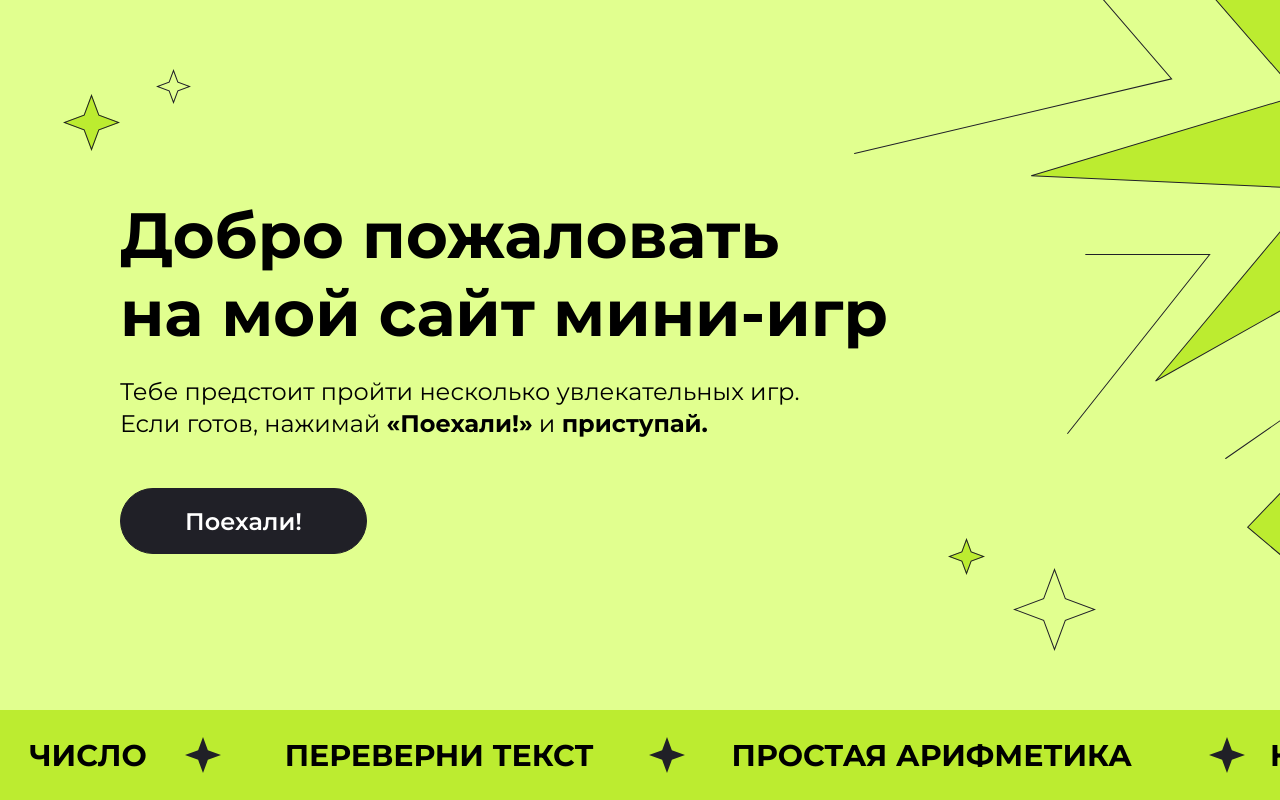
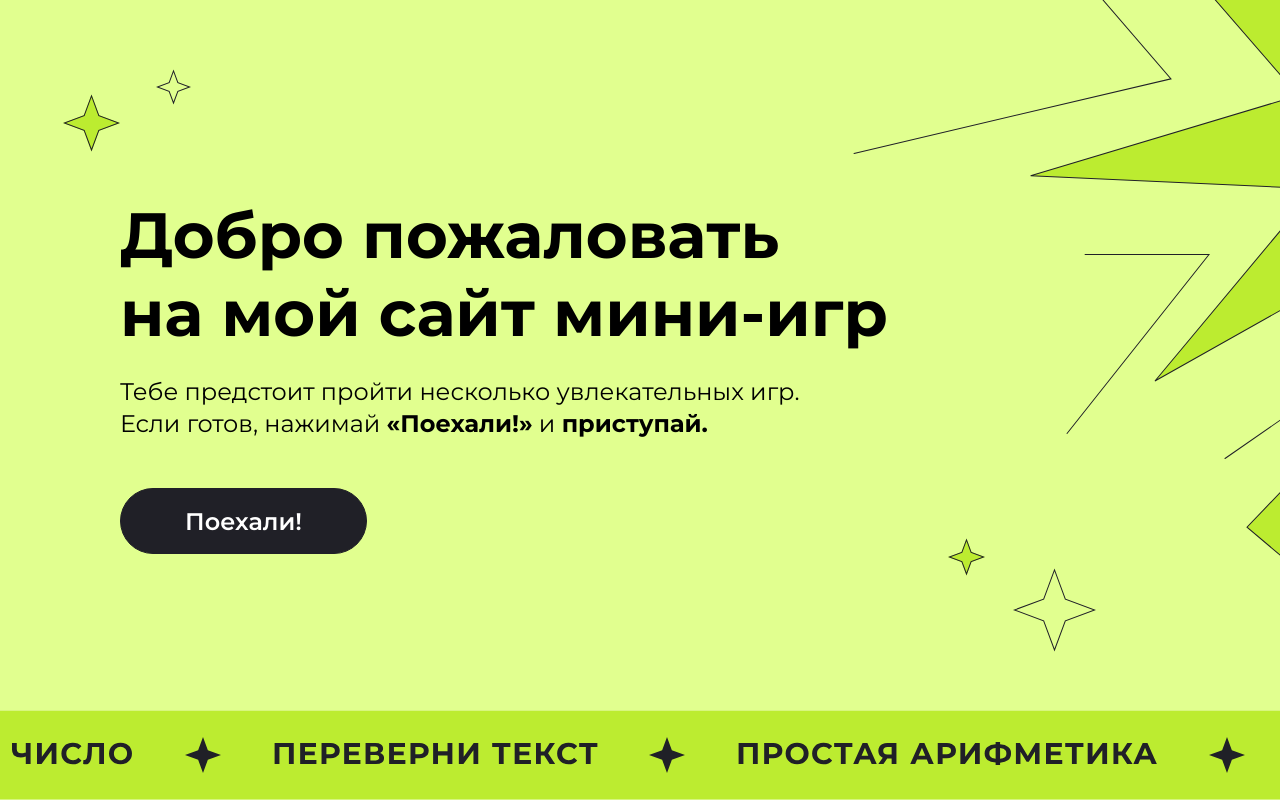
Before and after one commit to MaksimNegorkiy/2-nd-course-hw, a plain HTML site: page index.html in a window 1280 px wide. Shown: the top 800 px of the page. Drawn offline with Linux system fonts and the light colour scheme.

Commit message:
edit 20241016

```diff
--- a/css/style.css
+++ b/css/style.css
@@ -15,37 +15,13 @@ a {
   position: absolute;
   width: 1440px;
   height: 800px;
-  background: #E1FF8F;
+  background: #e1ff8f;
   overflow: hidden;
 }
 
-.star-top2 {
+.stars {
   position: absolute;
   left: 63px;
-  top: 94px;
-}
-
-.star-top3 {
-  position: absolute;
-  left: 156px;
-  top: 69px;
-}
-
-.star-top5 {
-  position: absolute;
-  left: 948px;
-  top: 538px;
-}
-
-.star-top4 {
-  position: absolute;
-  left: 1013px;
-  top: 568px;
-}
-
-.vector-group {
-  position: absolute;
-  left: 854px;
   top: -333.46px;
 }
 
@@ -66,6 +42,7 @@ a {
 }
 
 .button {
+  position: absolute;
   margin-top: 48px;
   margin-left: 120px;
   width: 247px;
@@ -87,46 +64,9 @@ a {
 }
 
 .frame {
-  position: relative;
-  margin-top: 156px;
+  position: absolute;
+  top: 710px;
   height: 90px;
-  background-color: #bcec30;
+  left: -543px;
+  right: -1237px;
 }
-
-.frame-text {
-  display: flex;
-  justify-content: center;
-  padding-top: 27px;
-  font-size: 30px;
-  font-weight: 700;
-}
-
-.text-1 {
-  padding-right: 138px;
-}
-
-.text-2 {
-  padding-right: 138px;
-}
-
-.text-3 {
-  padding-right: 138px;
-}
-
-.frame__star-1 {
-  position: absolute;
-  left: 185px;
-  top: 27px;
-}
-
-.frame__star-2 {
-  position: absolute;
-  left: 649px;
-  top: 27px;
-}
-
-.frame__star-3 {
-  position: absolute;
-  right: 195px;
-  top: 27px;
-}
--- a/index.html
+++ b/index.html
@@ -16,15 +16,11 @@
   <body>
     <div class="top">
       <section class="top__content">
-        <img class="top__content star-top2" src="img/Star2.svg" alt="star2" />
-        <img class="top__content star-top3" src="img/Star3.svg" alt="star3" />
         <img
-          class="top__content vector-group"
-          src="img/Group1597880565.svg"
-          alt="vectorgroup"
+          class="top__content stars"
+          src="img/group-star-gen.svg"
+          alt="stargroup"
         />
-        <img class="top__content star-top5" src="img/Star5.svg" alt="star5">
-        <img class="top__content star-top4" src="img/Star4.svg" alt="star4">
         <h1 class="title">
           Добро пожаловать <br />
           на мой сайт мини-игр
@@ -36,15 +32,7 @@
         <button class="button">Поехали!</button>
       </section>
       <section class="frame">
-        <img class="frame__star-1" src="img/Star.svg" alt="star" />
-        <img class="frame__star-2" src="img/Star.svg" alt="star">
-        <img class="frame__star-3" src="img/Star.svg" alt="star">
-        <section class="frame-text">
-          <section class="text-1">ЧИСЛО</section>
-          <section class="text-2">ПЕРЕВЕРНИ ТЕКСТ</section>
-          <section class="text-3">ПРОСТАЯ АРИФМЕТИКА</section>
-          <section class="text-4">КАМЕНЬ</section>
-        </section>
+        <img src="img/framegroup.svg" alt="framegroup">
       </section>
     </div>
   </body>
```
Also changed, not shown: img/FRAME.png (added), img/framegroup.svg (added), img/group-star-gen.svg (added).
